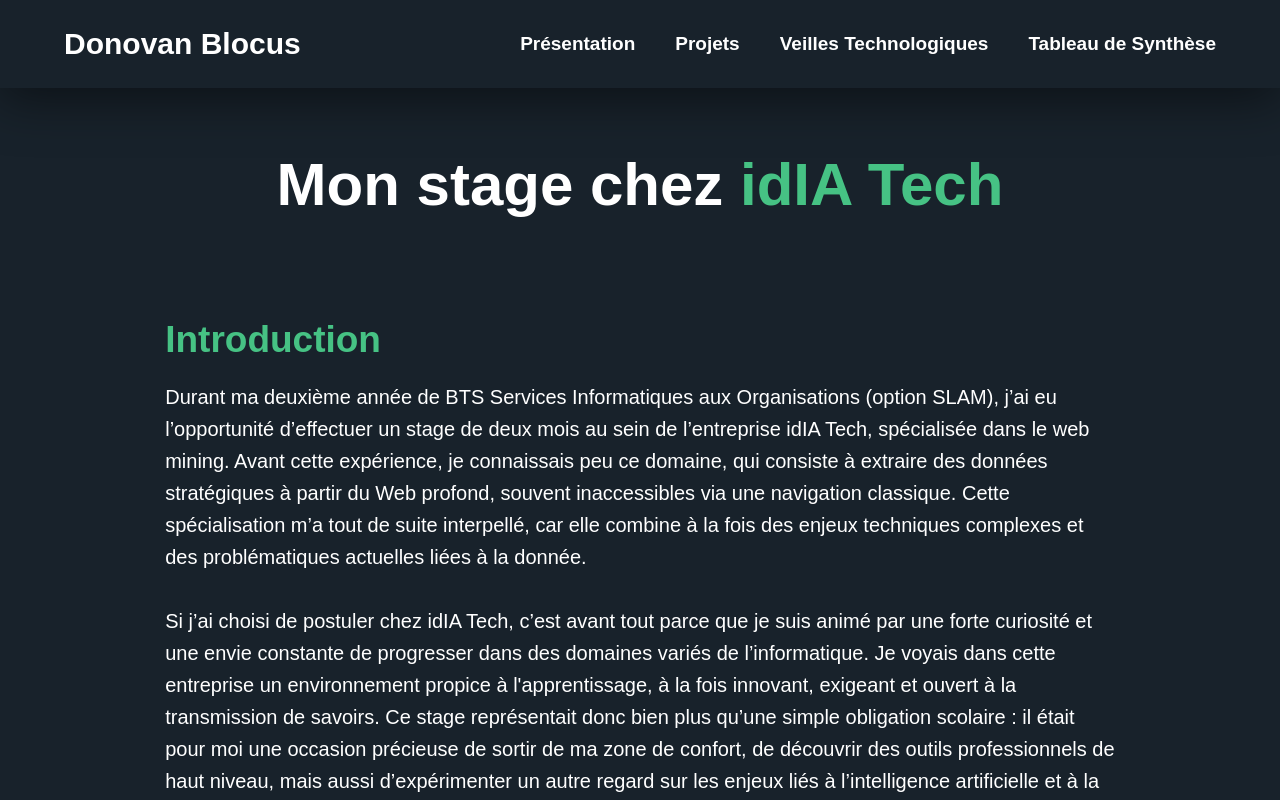
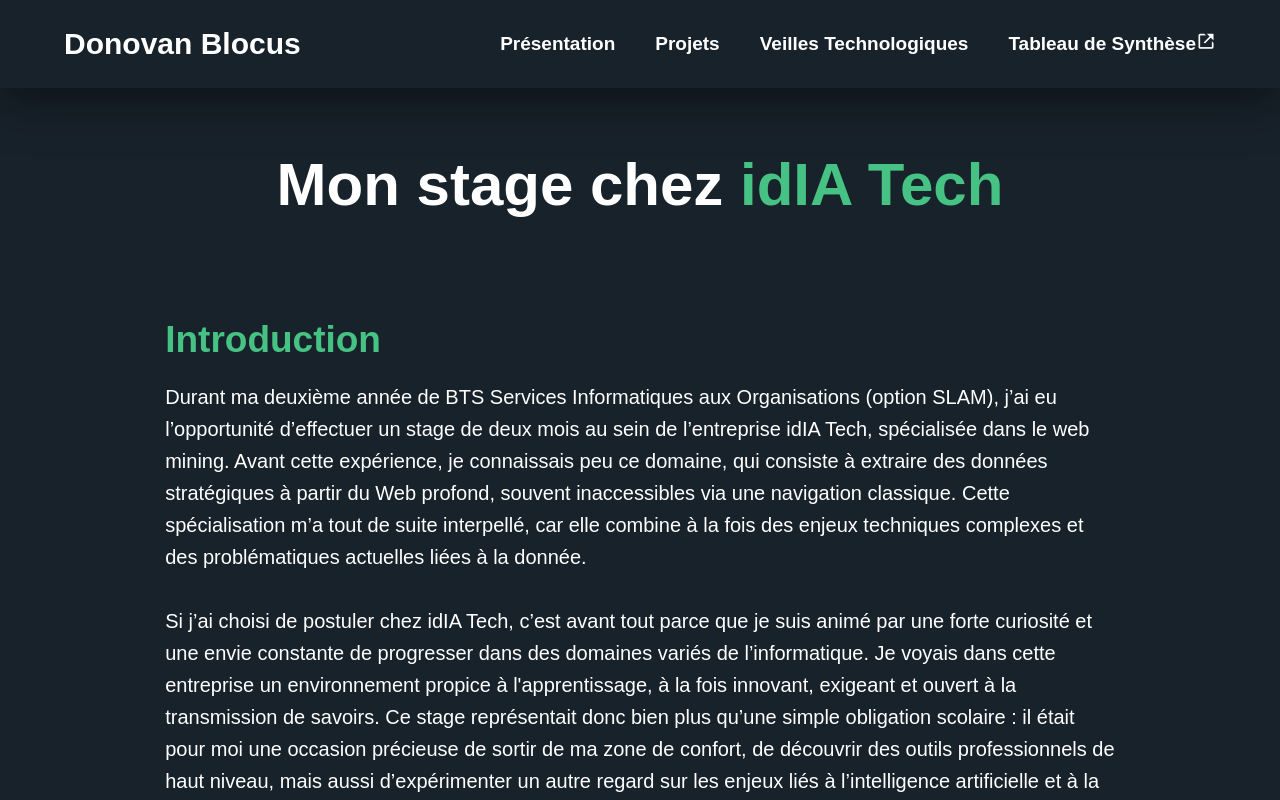
Before and after one commit to BlinnPhong/portfolio-react, a React (Vite) app: page /portfolio-react/idiatechstage in a window 1280 px wide. Shown: the top 800 px of the page. Built offline with nearby package versions, Linux system fonts and the light colour scheme.

Commit message:
quick update header icon

```diff
--- a/src/components/Header.css
+++ b/src/components/Header.css
@@ -28,6 +28,10 @@
   cursor: pointer;
 }
 
+.navbar i {
+  font-size: 2rem;
+}
+
 .navbar a:hover, .navbar a.active {
   color: var(--main-color);
 }
--- a/src/components/Header.tsx
+++ b/src/components/Header.tsx
@@ -23,6 +23,7 @@ const Header = () => {
             target="blank"
           >
             Tableau de Synthèse
+            <i className="bx bx-link-external"></i>
           </a>
         </nav>
       </header>
```
